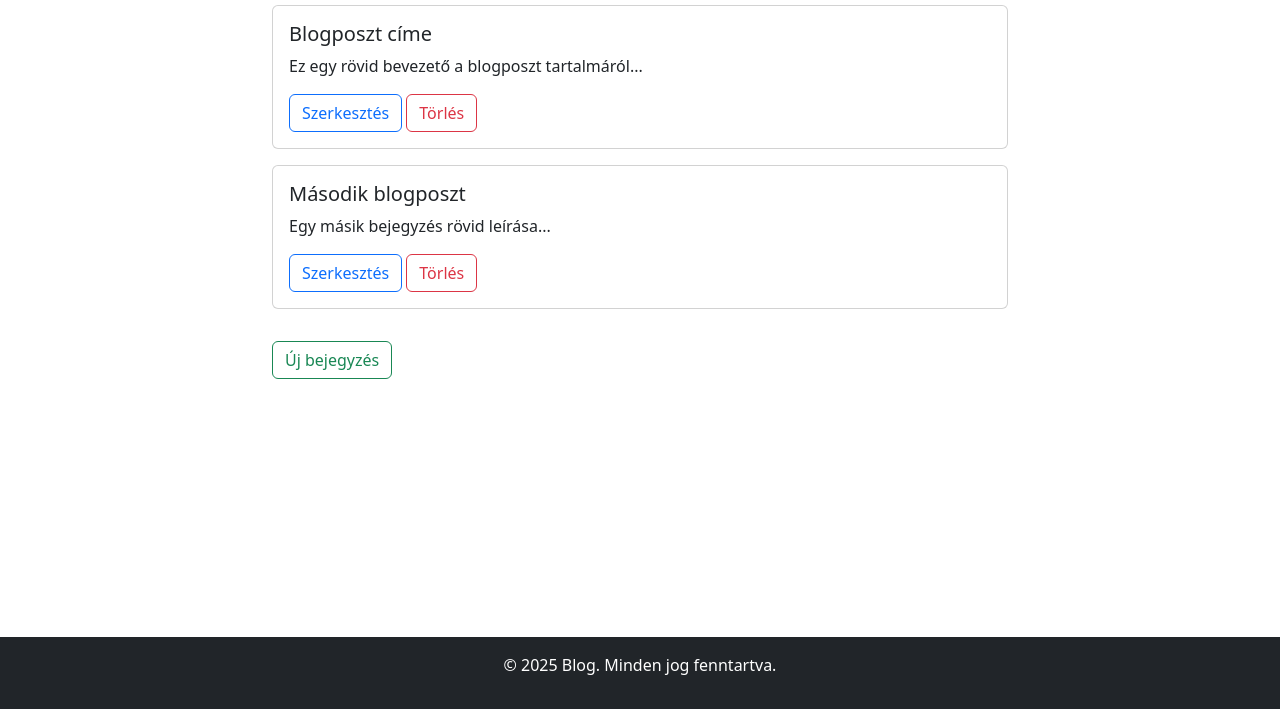
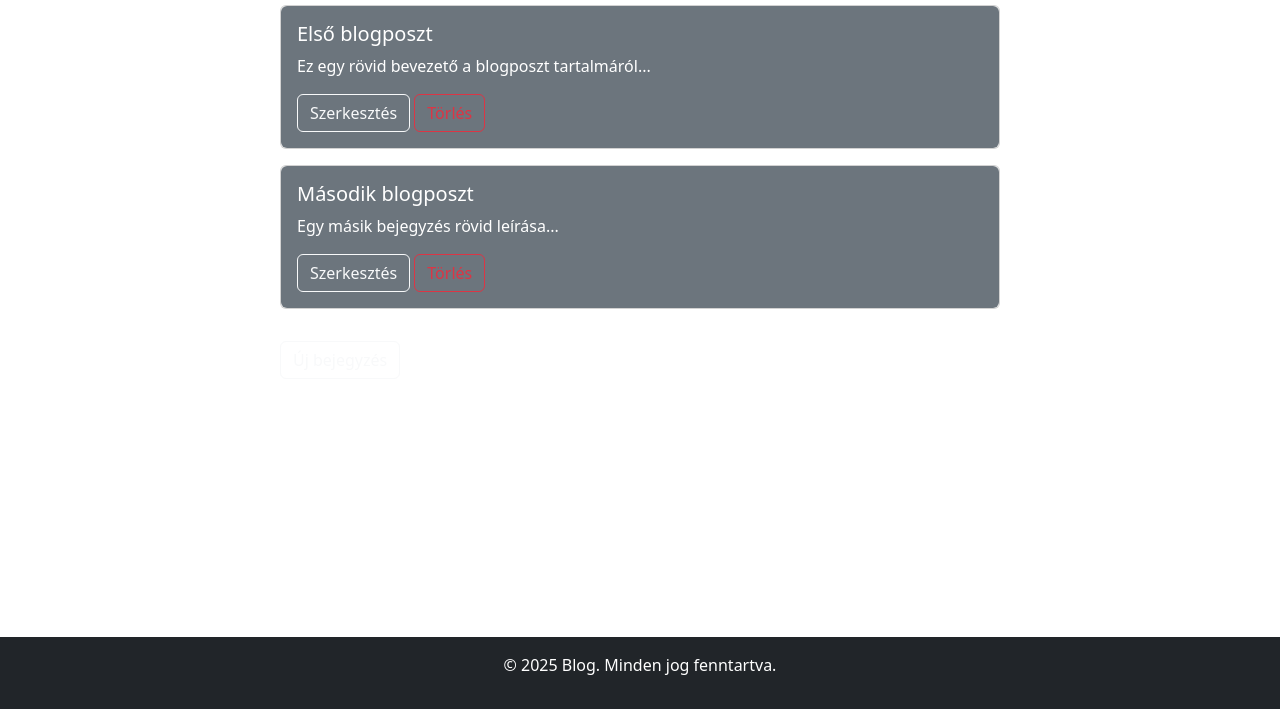
Before and after one commit to klemitomi/simple-blog-site, a plain HTML site: page index.html in a window 1280 px wide. Shown: the part 91-800 px from the top of the page. Drawn offline with nearby package versions, Linux system fonts and the light colour scheme.

Commit message:
[#3]  Add JavaScript and modify HTML
index.html modify,
new JavaScript function added

```diff
--- a/index.html
+++ b/index.html
@@ -8,28 +8,13 @@
 </head>
 <body>
 <div class="container mt-4">
-    <div class="row">
-        <div class="col-md-8 mx-auto">
-            <h1 class="mb-4">Legújabb Blogposztok</h1>
-            <div class="card mb-3">
-                <div class="card-body">
-                    <h5 class="card-title">Blogposzt címe</h5>
-                    <p class="card-text">Ez egy rövid bevezető a blogposzt tartalmáról...</p>
-                    <button class="btn btn-outline-primary">Szerkesztés</button>
-                    <button class="btn btn-outline-danger">Törlés</button>
-                </div>
+    <div class="container mt-4">
+        <div class="row">
+            <div class="col-md-8 mx-auto">
+                <h1 class="mb-4 text-center ">Legújabb Blogposztok</h1>
+                <div id="post-list"></div>
+                <button class="btn btn-outline-light mt-3" onclick="createPost()">Új bejegyzés</button>
             </div>
-            <div class="card mb-3">
-                <div class="card-body">
-                    <h5 class="card-title">Második blogposzt</h5>
-                    <p class="card-text">Egy másik bejegyzés rövid leírása...</p>
-                    <button class="btn btn-outline-primary">Szerkesztés</button>
-                    <button class="btn btn-outline-danger">Törlés</button>
-                </div>
-            </div>
-        </div>
-        <div class="col-md-8 mx-auto">
-            <button class="btn btn-outline-success mt-3">Új bejegyzés</button>
         </div>
     </div>
 </div>
@@ -39,5 +24,6 @@
 </footer>
 
 <script src="https://cdn.jsdelivr.net/npm/bootstrap@5.3.2/dist/js/bootstrap.bundle.min.js"></script>
+<script src="scripts.js"></script>
 </body>
 </html>
--- /dev/null
+++ b/scripts.js
@@ -0,0 +1,53 @@
+document.addEventListener("DOMContentLoaded", function () {
+    loadPosts();
+});
+
+let posts = [
+    { id: 1, title: "Első blogposzt", content: "Ez egy rövid bevezető a blogposzt tartalmáról..." },
+    { id: 2, title: "Második blogposzt", content: "Egy másik bejegyzés rövid leírása..." }
+];
+
+function loadPosts() {
+    const postList = document.getElementById("post-list");
+    postList.innerHTML = "";
+    posts.forEach(post => {
+        postList.innerHTML += `
+            <div class="card mb-3">
+                <div class="card-body bg-secondary text-white rounded">
+                    <h5 class="card-title">${post.title}</h5>
+                    <p class="card-text">${post.content}</p>
+                    <button class="btn btn-outline-light" onclick="editPost(${post.id})">Szerkesztés</button>
+                    <button class="btn btn-outline-danger" onclick="deletePost(${post.id})">Törlés</button>
+                </div>
+            </div>
+        `;
+    });
+}
+
+function createPost() {
+    const title = prompt("Add meg a bejegyzés címét:");
+    const content = prompt("Írd be a bejegyzés tartalmát:");
+    if (title && content) {
+        const newPost = { id: Date.now(), title, content };
+        posts.push(newPost);
+        loadPosts();
+    }
+}
+
+function editPost(id) {
+    const post = posts.find(p => p.id === id);
+    if (post) {
+        const newTitle = prompt("Új cím:", post.title);
+        const newContent = prompt("Új tartalom:", post.content);
+        if (newTitle && newContent) {
+            post.title = newTitle;
+            post.content = newContent;
+            loadPosts();
+        }
+    }
+}
+
+function deletePost(id) {
+    posts = posts.filter(post => post.id !== id);
+    loadPosts();
+}
```
